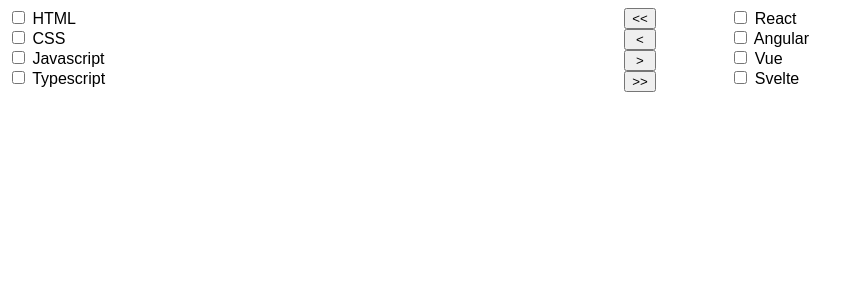
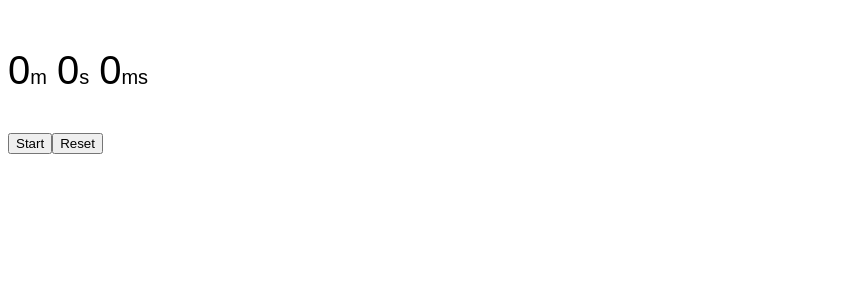
Before and after one commit to JamarTG/react-challenges, a React (Vite) app: page / in a window 1280 px wide. Shown: the top 300 px of the page, without its empty margins (0-864 px from the left). Built offline with nearby package versions, Linux system fonts and the light colour scheme; a web font is replaced by a local one.

Commit message:
solve stopwatch time challenge

```diff
--- a/src/App.tsx
+++ b/src/App.tsx
@@ -1,10 +1,10 @@
 import './App.css';
-import TransferList from './components/TransferListMedium/TransferList';
+import StopWatch from './components/StopWatchMedium/StopWatch';
 
 function App() {
   return (
     <>
-      <TransferList />
+      <StopWatch />
     </>
   );
 }
--- /dev/null
+++ b/src/components/StopWatchMedium/StopWatch.css
@@ -0,0 +1,21 @@
+.flex {
+    display: flex;
+    gap: 10px;
+}
+
+.flex p {
+    font-size: 40px;
+}
+
+.flex p span {
+    font-size: 20px;
+}
+
+
+.seconds {
+    font-size: 30px;
+}
+
+.milliseconds {
+    font-size: 20px;
+}
--- /dev/null
+++ b/src/components/StopWatchMedium/StopWatch.tsx
@@ -0,0 +1,48 @@
+import { useEffect, useState } from "react"
+import "./StopWatch.css";
+
+const StopWatch = () => {
+
+    const [milliseconds, setMilliseconds] = useState<number>(0);
+    const [isTimerRunning, setIsTimerRunning] = useState<boolean>(false);
+
+    const toggleTimerStart = () => {
+        setIsTimerRunning(prevState => !prevState);
+    }
+
+    const resetTimer = () => {
+        setMilliseconds(0);
+        setIsTimerRunning(false);
+    }
+    useEffect(() => {
+
+        if (!isTimerRunning) return
+
+        const id = setInterval(() => {
+            setMilliseconds(prev => prev + 1)
+        }, 10)
+
+        return () => clearInterval(id);
+    },[isTimerRunning])
+
+
+    const millisecondsElapsed = milliseconds % 100;
+    const secondsElapsed = Math.floor(milliseconds / 100) % 60;
+    const minutesElapsed = Math.floor(milliseconds / 100 / 60);
+
+    return (
+        <div>
+            <div className="flex">
+                <p>{minutesElapsed}<span>m</span></p>
+                <p>{secondsElapsed}<span>s</span></p>
+                <p>{millisecondsElapsed}<span>ms</span></p>
+            </div>
+            <div>
+                <button onClick={() => toggleTimerStart()}>{isTimerRunning ? "Stop" : "Start"}</button>
+                <button onClick={() => resetTimer()}>Reset</button>
+            </div>
+        </div>
+    )
+}
+
+export default StopWatch;
```
